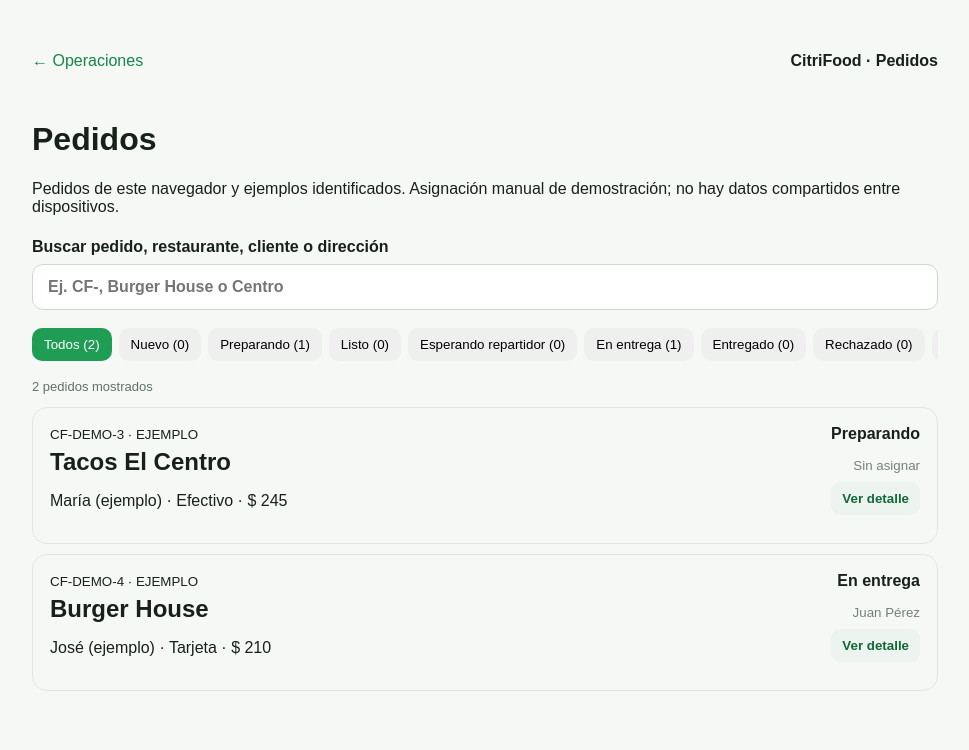
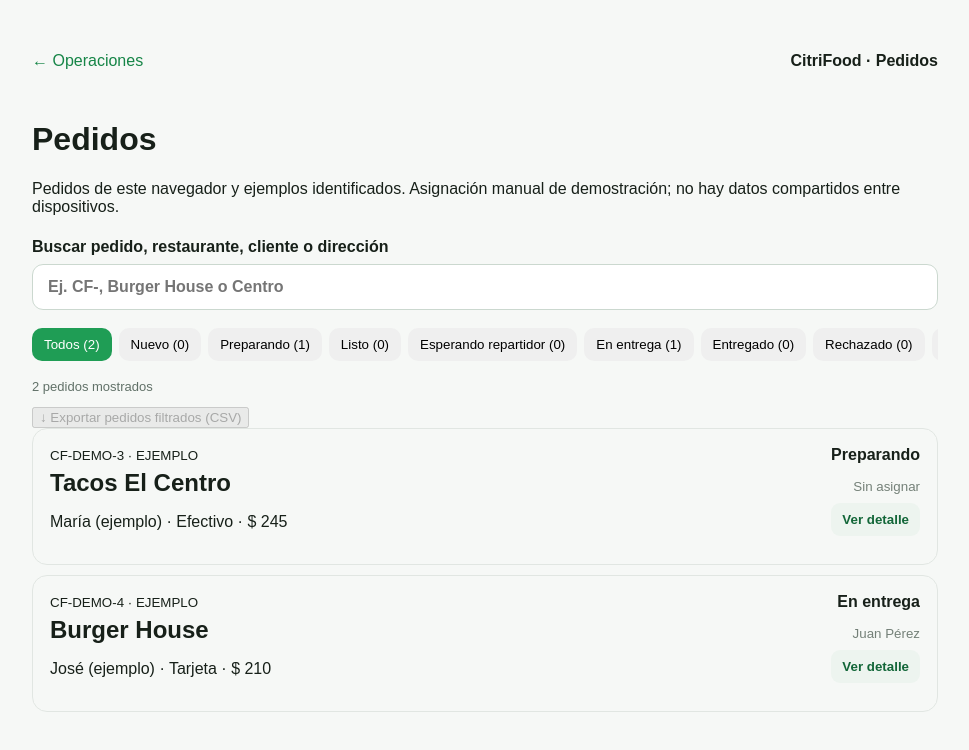
Before and after one commit to SAHA890822HNLLRL08/citrifood, a Next.js app: page /operaciones/pedidos in a window 1280 px wide. Shown: the top 750 px of the page, without its empty margins (155-1124 px from the left). Built offline with nearby package versions, Linux system fonts and the light colour scheme.

Commit message:
Enable filtered operations order export excluding static example cards

```diff
--- a/app/operaciones/pedidos/page.js
+++ b/app/operaciones/pedidos/page.js
@@ -2,6 +2,7 @@
 import {useEffect,useState} from "react";
 import {loadMvp,subscribeOrders,updateOrder} from "../../../lib/mvp-store.js";
 import "./orders.css";
+import {ordersToCsv} from "../../../lib/order-export.js";
 
 const seed=[
  {id:"CF-DEMO-3",restaurant:"Tacos El Centro",customer:"María (ejemplo)",courier:"Sin asignar",status:"Preparando",payment:"Efectivo",total:245},
@@ -15,6 +16,7 @@ export default function Pedidos(){
  const[actual,setActual]=useState([]);
  const[expanded,setExpanded]=useState(null);
  useEffect(()=>{const refresh=()=>setActual(loadMvp().orders);refresh();return subscribeOrders(refresh)},[]);
+ const downloadCsv=()=>{const content=ordersToCsv(rows.filter(o=>!o.id.startsWith("CF-DEMO-")));const blob=new Blob([content],{type:"text/csv;charset=utf-8"});const url=URL.createObjectURL(blob);const link=document.createElement("a");link.href=url;link.download="citrifood-pedidos-demo-"+new Date().toISOString().slice(0,10)+".csv";document.body.appendChild(link);link.click();link.remove();setTimeout(()=>URL.revokeObjectURL(url),1000)};
  const all=[...actual,...seed];
  const search=query.trim().toLocaleLowerCase("es-MX");
  const rows=all.filter(x=>(filter==="Todos"||x.status===filter)&&(!search||[x.id,x.restaurant,x.customer,x.address,x.courier].some(v=>String(v||"").toLocaleLowerCase("es-MX").includes(search))));
@@ -26,7 +28,7 @@ export default function Pedidos(){
    <input type="search" value={query} onChange={e=>setQuery(e.target.value)} placeholder="Ej. CF-, Burger House o Centro"/>
   </label>
   <div className="filters">{statuses.map(x=><button type="button" className={filter===x?"on":""} onClick={()=>setFilter(x)} key={x}>{x} ({x==="Todos"?all.length:all.filter(o=>o.status===x).length})</button>)}</div>
-  <p className="orderCount">{rows.length} pedidos mostrados</p>
+  <div className="orderToolbar"><p className="orderCount">{rows.length} pedidos mostrados</p><button type="button" disabled={!rows.some(o=>!o.id.startsWith("CF-DEMO-"))} onClick={downloadCsv}>↓ Exportar pedidos filtrados (CSV)</button></div>
   <section>{rows.length===0&&<p>No hay pedidos que coincidan con la búsqueda o el estado.</p>}
    {rows.map(x=><article key={x.id}>
     <div><small>{x.id}{x.id.startsWith("CF-DEMO-")?" · EJEMPLO":""}</small><h2>{x.restaurant}</h2><p>{x.customer} · {x.paymentMethod||x.payment} · $ {x.total}</p></div>
```
